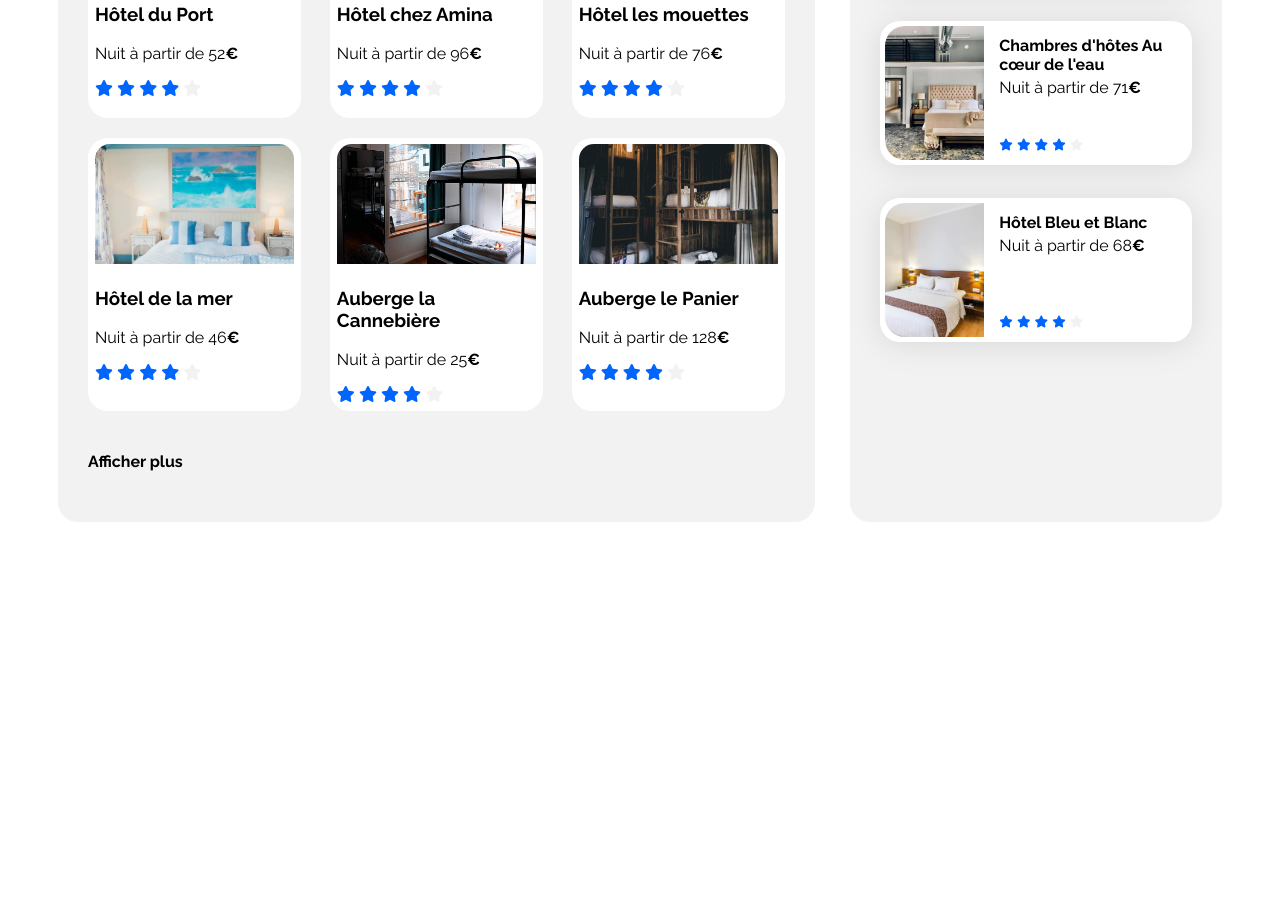
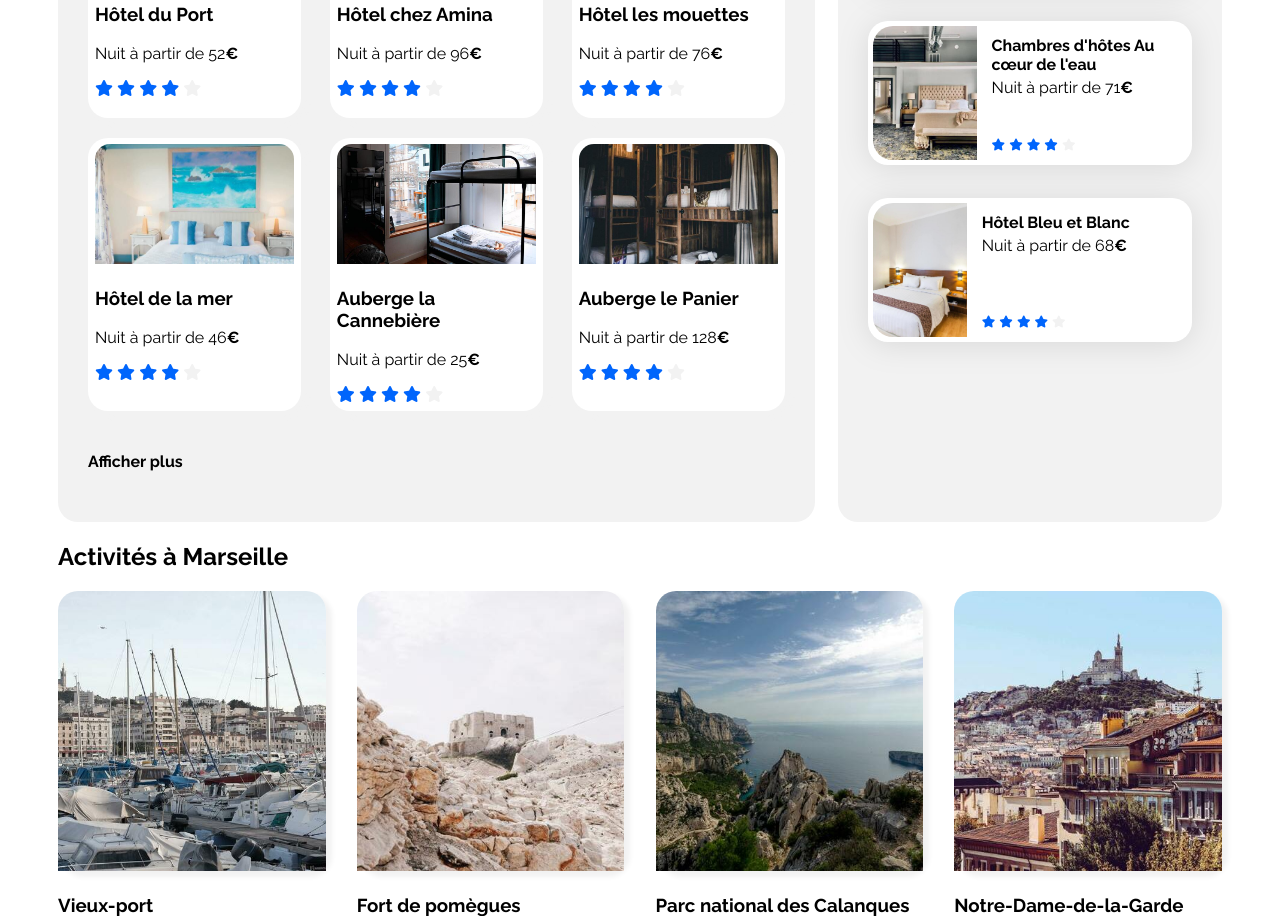
Before and after one commit to mehdikoob/OpenClassrooms-BookiP3, a plain HTML site: page index.html in a window 1280 px wide. Shown: the part 604-1520 px from the top of the page. Before the commit the page ends 1134 px from the top, so only its background shows below. Drawn offline with Linux system fonts and the light colour scheme.

Commit message:
avancement partie activités

```diff
--- a/index.html
+++ b/index.html
@@ -208,9 +208,20 @@
 					</div>
 				</section>
 			</div>
+            <section>
+                <div> <h2> Activités à Marseille</h2></div>
+                <div class="flex alignement">
+                <article class="card-activites"><img class="taille-img-act" src="images/activites/reno-laithienne.jpg" alt="image du Vieux-port">
+					<h3 class="titre-act">Vieux-port</h3></article>
+                <article class="card-activites"><img class="taille-img-act" src="images/activites/paul-hermann.jpg" alt="image du Vieux-port">
+					<h3 class="titre-act">Fort de pomègues</h3></article>
+                <article class="card-activites"><img class="taille-img-act" src="images/activites/kilyan-sockalingum.jpg" alt="image du Vieux-port">
+					<h3 class="titre-act">Parc national des Calanques</h3></article>
+                <article class="card-activites"><img class="taille-img-act" src="images/activites/florian-wehde.jpg" alt="image du Vieux-port">
+					<h3 class="titre-act">Notre-Dame-de-la-Garde</h3></article></div>
+            </section>
 		</main>
 		<footer></footer>
 	</div>
 </body>
-
 </html>
--- a/style.css
+++ b/style.css
@@ -232,7 +232,7 @@ border-radius: 15px 15px 0 0;
 }
 /****** Populaires ***********/
 .populaires {
-width: 32%;
+width: 33%;
 }
 
 .populaires-title {
@@ -254,7 +254,7 @@ border-bottom-left-radius: 20px;
 }
 
 .populaires-cards .card-content {
-width: 67%;
+width: 77%;
 padding-left: 15px;
 display: flex;
 flex-direction: column;
@@ -276,6 +276,28 @@ margin-bottom: 5px;
 }
 
 
+/* Activités */
+
+.card-activites {
+width: 23%;
+height:280px;
+border-radius: 20px 20px 20px 20px;
+box-shadow: 5px 5px 5px 1px #f2f2f2;
+cursor: pointer;
+}
+
+.taille-img-act {
+object-fit: cover;
+width: 100%;
+height: 280px;
+border-radius: 20px 20px 0 0;
+}
+
+.alignement {
+    display: flex;
+    flex-direction: row;
+    justify-content: space-between
+    }
 
 
 /* Le code ci-dessous correspond à la version responsive uniquement */
```
